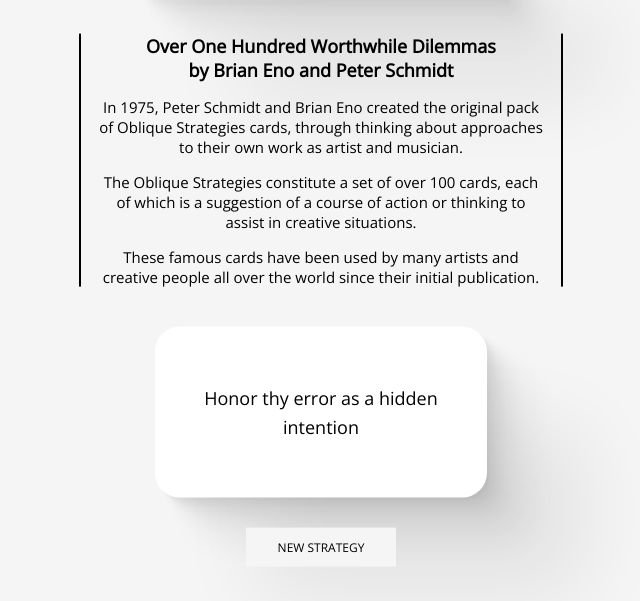
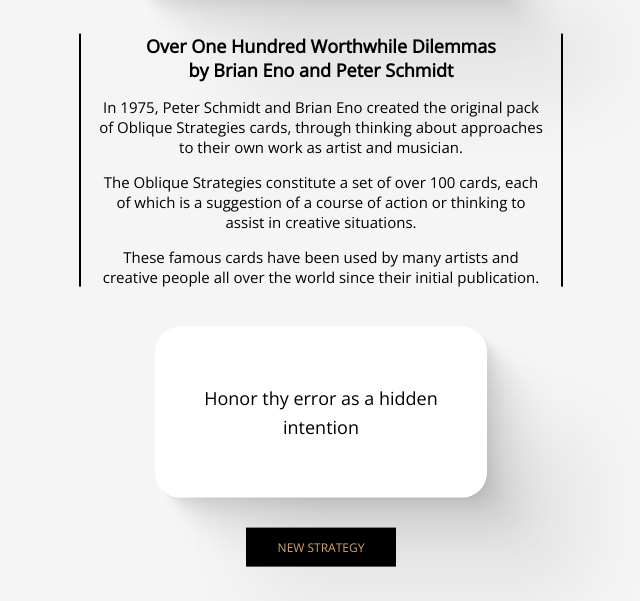
Before and after one commit to mrob-dev/Oblique-Strategies-1975, a plain HTML site: page index.html in a window 1280 px wide. Shown: the part 173-774 px from the top of the page, without its empty margins (319-959 px from the left). Drawn offline with nearby package versions, Linux system fonts and the light colour scheme.

Commit message:
changed button color

```diff
--- a/style.css
+++ b/style.css
@@ -69,11 +69,11 @@
     border: 0px solid black;
     position: relative;
     overflow: hidden;
-    background-color: whitesmoke;;
+    background-color: black;;
     text-align: center;
     text-transform: uppercase;
     font-size: 12px;
-    color: black;
+    color: #d2a65f;
     transition: .3s;
     z-index: 1;
     font-family: inherit;
@@ -87,7 +87,7 @@
     top: 50%;
     left: 50%;
     transform: translate(-50%, -50%) rotate(45deg);
-    background: black;
+    background: white;
     transition: .5s ease;
     z-index: -1;
    }
@@ -97,7 +97,7 @@
    }
 
    button:hover {
-    color: #d2a65f;
+    color: black;
    }
 
 #buttondiv {
```
